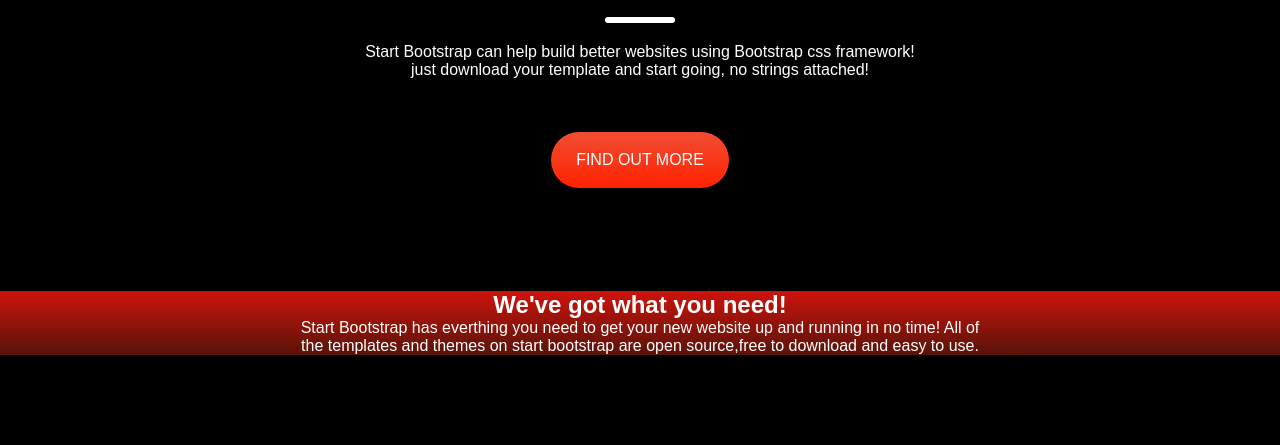
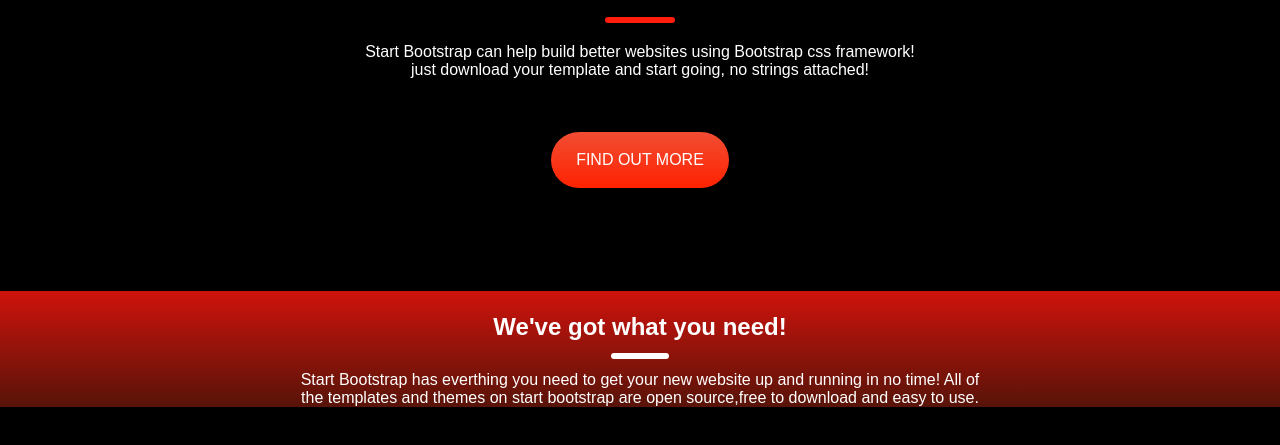
Before and after one commit to Iamkhalidll/mock, a plain HTML site: page index.html in a window 1280 px wide. Shown: the part 297-742 px from the top of the page. Drawn offline with Linux system fonts and the light colour scheme.

Commit message:
Update mock-up.css

```diff
--- a/mock-up.css
+++ b/mock-up.css
@@ -1,11 +1,11 @@
 /*-------------------------------------------------
-        BACKGROUND STYLES
+                BACKGROUND STYLES
 -------------------------------------------------*/
 body{
 text-align: center;
 background:black;
 background-size:cover;
-    background-image:url('../img/IMG_1910.JPG');
+background-image:url('../img/IMG_1910.JPG');
 background-repeat: no-repeat;
 margin:0;
 background-position:center;
@@ -13,7 +13,9 @@
 color: white;
 font-family: sans-serif;
 }
-
+/*-------------------------------------------------
+                NAVIGATION STYLES
+-------------------------------------------------*/
 nav{
 margin:0;
 }
@@ -22,7 +24,9 @@
 margin: 0;
 padding:0px;
 }
-
+/*-------------------------------------------------
+                LINK STYLES
+-------------------------------------------------*/
 a{
 display:inline-block;
 text-decoration: none;
@@ -30,7 +34,7 @@
 margin:10px auto;
 padding:0.6em 2em;
 background:rgba(92, 105, 82, 0.54);
-border-radius:17px ;
+border-radius: 17px;
 }
 
 
@@ -39,7 +43,9 @@
     color:goldenrod;
     background: rgba(136, 128, 128, 0.19);
 }
-
+/*-------------------------------------------------
+                HEADER STYLES
+-------------------------------------------------*/
 h1 ,h2{
     margin:0;
 }
@@ -72,7 +78,7 @@
 a[class="button-1"]:hover{
    background:-webkit-linear-gradient(bottom,#ff2200 100%,#f14d33 0%);
 }
-.border{
+.border-2{
     border: solid 3px #fff;
     width:9%;
     margin:20px auto;
@@ -82,7 +88,9 @@
 .background{
     background: -webkit-linear-gradient(top,rgba(229, 21, 13, 0.9) 0%,rgba(230, 51, 23, 0.38) 100%);
 }
-
+/*-------------------------------------------------
+               MEDIA QUERIES STYLES
+-------------------------------------------------*/
 @media screen and (min-width: 850px){
     body{
      padding: 0
@@ -109,11 +117,15 @@
     width:5%;
     margin:20px auto;
     }
+    .border-2{
+    width: 4%;
+    margin:12px auto;
+    }
     .button-1{
     padding:1.2em 1.6em;
     margin:4% auto 8%;
     }
     .background{
-
+    padding-top:1.345em;
     }
-} /* media query for
+} /* media query for 850px*/
```
